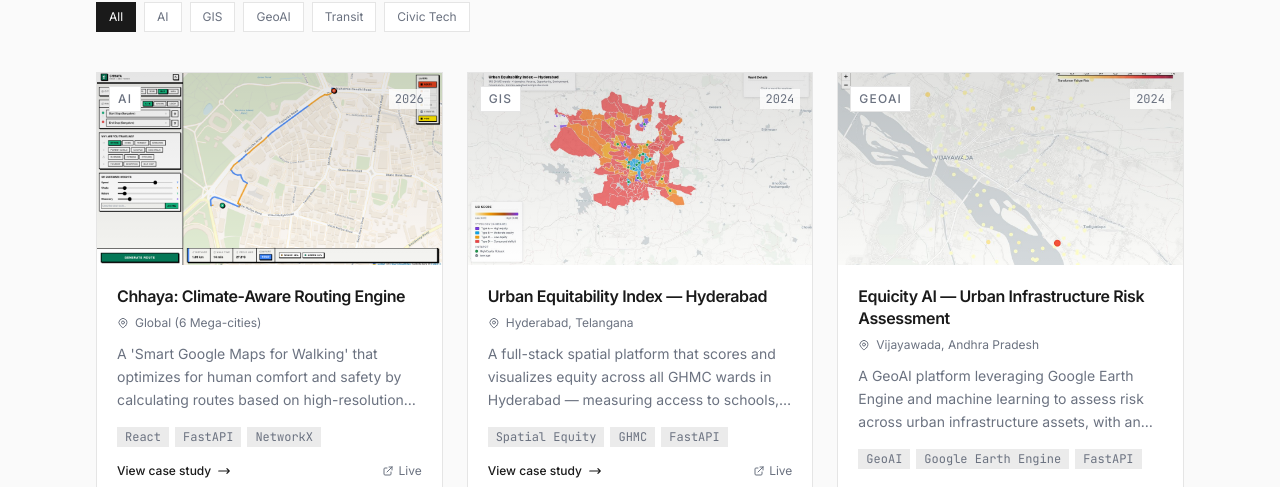
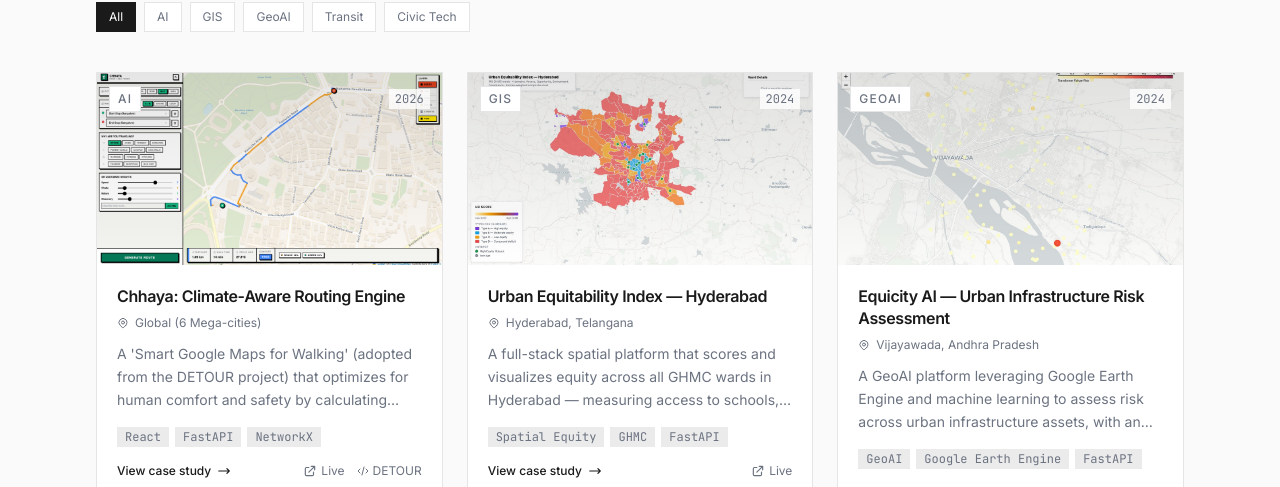
Before and after one commit to bharatoraon/Portfolio, a SvelteKit app: page /projects in a window 1280 px wide. Shown: the part 465-952 px from the top of the page. Built offline with nearby package versions, Linux system fonts and the light colour scheme.

Commit message:
Update Chhaya project details and card to reference the DETOUR project

```diff
--- a/src/lib/components/ProjectCard.svelte
+++ b/src/lib/components/ProjectCard.svelte
@@ -98,12 +98,11 @@
   });
 </script>
 
-<a
-  href="/projects/{project.slug}"
+<div
   class="group block border border-border bg-white hover:border-ink-muted transition-colors duration-200 card-hover"
 >
   <!-- Thumbnail / map -->
-  <div class="relative w-full {compact ? 'h-36' : 'h-48'} bg-paper-mid overflow-hidden">
+  <a href="/projects/{project.slug}" class="relative w-full {compact ? 'h-36' : 'h-48'} bg-paper-mid overflow-hidden block">
     {#if project.thumbnail}
       <img
         src={project.thumbnail}
@@ -128,13 +127,15 @@
     <div class="absolute top-3 right-3 z-10">
       <span class="text-xs text-ink-muted font-mono bg-white/80 px-1.5 py-0.5">{project.year}</span>
     </div>
-  </div>
+  </a>
 
   <!-- Content -->
   <div class="p-5">
     <div class="flex items-start justify-between gap-4 mb-2">
       <h3 class="text-base font-semibold text-ink leading-snug group-hover:text-accent transition-colors">
+        <a href="/projects/{project.slug}" class="hover:text-accent transition-colors">
           {project.title}
+        </a>
       </h3>
     </div>
 
@@ -158,26 +159,40 @@
     </div>
 
     <div class="mt-4 flex items-center justify-between">
-      <div class="flex items-center gap-1.5 text-xs font-medium text-ink group-hover:gap-2.5 transition-all">
+      <a href="/projects/{project.slug}" class="flex items-center gap-1.5 text-xs font-medium text-ink group-hover:gap-2.5 transition-all">
         View case study
         <svg class="w-3.5 h-3.5" fill="none" stroke="currentColor" viewBox="0 0 24 24">
           <path stroke-linecap="round" stroke-linejoin="round" stroke-width="2" d="M17 8l4 4m0 0l-4 4m4-4H3" />
         </svg>
-      </div>
+      </a>
+      <div class="flex items-center gap-3">
         {#if project.liveUrl}
           <a
             href={project.liveUrl}
             target="_blank"
             rel="noopener noreferrer"
-          onclick={(e) => e.stopPropagation()}
             class="flex items-center gap-1 text-xs text-ink-muted hover:text-ink transition-colors"
           >
-          <svg class="w-3 h-3" fill="none" stroke="currentColor" viewBox="0 0 24 24">
+            <svg class="w-3.5 h-3.5" fill="none" stroke="currentColor" viewBox="0 0 24 24">
               <path stroke-linecap="round" stroke-linejoin="round" stroke-width="2" d="M10 6H6a2 2 0 00-2 2v10a2 2 0 002 2h10a2 2 0 002-2v-4M14 4h6m0 0v6m0-6L10 14"/>
             </svg>
             Live
           </a>
         {/if}
+        {#if project.adoptedFrom}
+          <a
+            href={project.adoptedFrom.url}
+            target="_blank"
+            rel="noopener noreferrer"
+            class="flex items-center gap-1 text-xs text-ink-muted hover:text-ink transition-colors"
+          >
+            <svg class="w-3 h-3" fill="none" stroke="currentColor" viewBox="0 0 24 24">
+              <path stroke-linecap="round" stroke-linejoin="round" stroke-width="2" d="M10 20l4-16m4 4l4 4-4 4M6 16l-4-4 4-4" />
+            </svg>
+            {project.adoptedFrom.name}
+          </a>
+        {/if}
       </div>
     </div>
-</a>
+  </div>
+</div>
--- a/src/routes/projects/[slug]/+page.svelte
+++ b/src/routes/projects/[slug]/+page.svelte
@@ -84,9 +84,10 @@
       {/each}
     </div>
 
-    <!-- Live link -->
+    <!-- Live link & Adoption info -->
+    {#if project.liveUrl || project.adoptedFrom}
+      <div class="mt-6 flex flex-wrap gap-3">
         {#if project.liveUrl}
-      <div class="mt-6">
           <a
             href={project.liveUrl}
             target="_blank"
@@ -98,6 +99,20 @@
             </svg>
             Visit Live Site
           </a>
+        {/if}
+        {#if project.adoptedFrom}
+          <a
+            href={project.adoptedFrom.url}
+            target="_blank"
+            rel="noopener noreferrer"
+            class="inline-flex items-center gap-2 text-sm font-medium border border-border text-ink bg-white px-4 py-2 hover:bg-paper-mid hover:border-ink-muted transition-colors"
+          >
+            <svg class="w-3.5 h-3.5" fill="none" stroke="currentColor" viewBox="0 0 24 24">
+              <path stroke-linecap="round" stroke-linejoin="round" stroke-width="2" d="M10 20l4-16m4 4l4 4-4 4M6 16l-4-4 4-4" />
+            </svg>
+            Adopted from {project.adoptedFrom.name}
+          </a>
+        {/if}
       </div>
     {/if}
   </div>
```
Also changed, not shown: src/lib/data/projects.js. Lines whose indentation alone changed are shown as unchanged.
